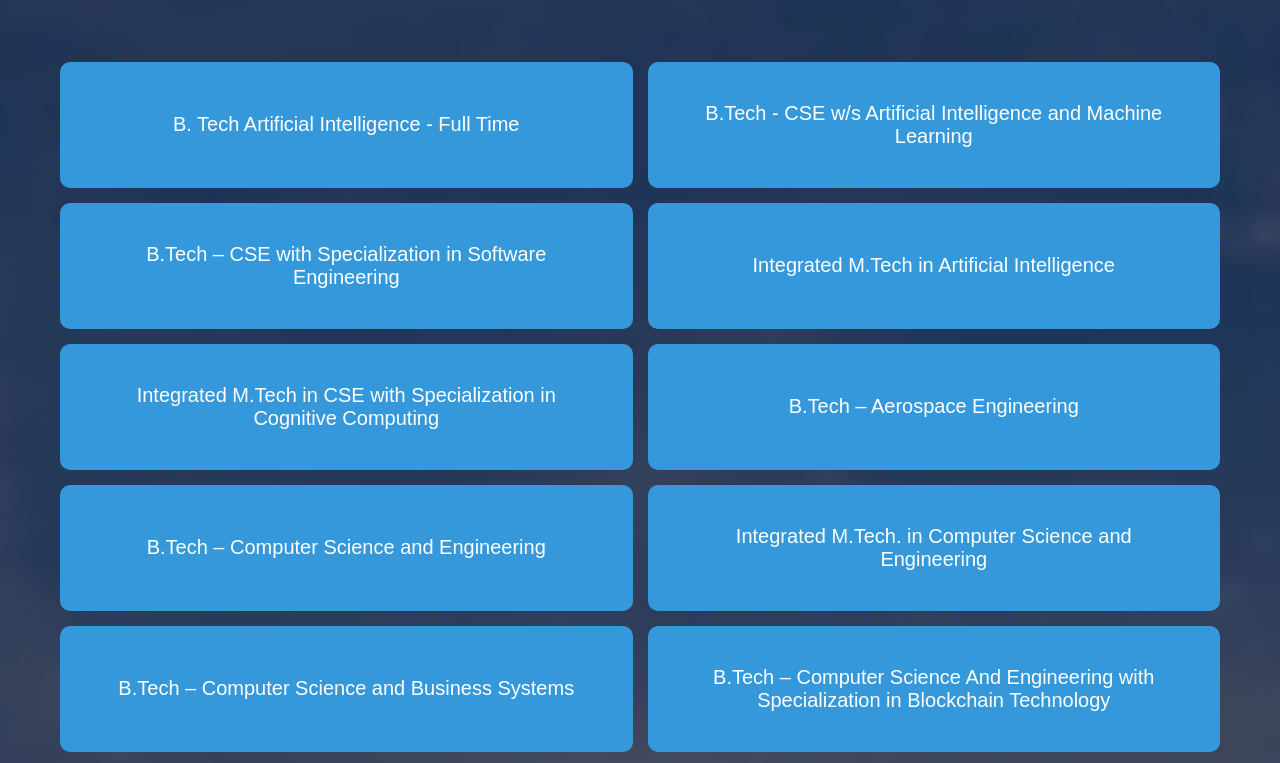
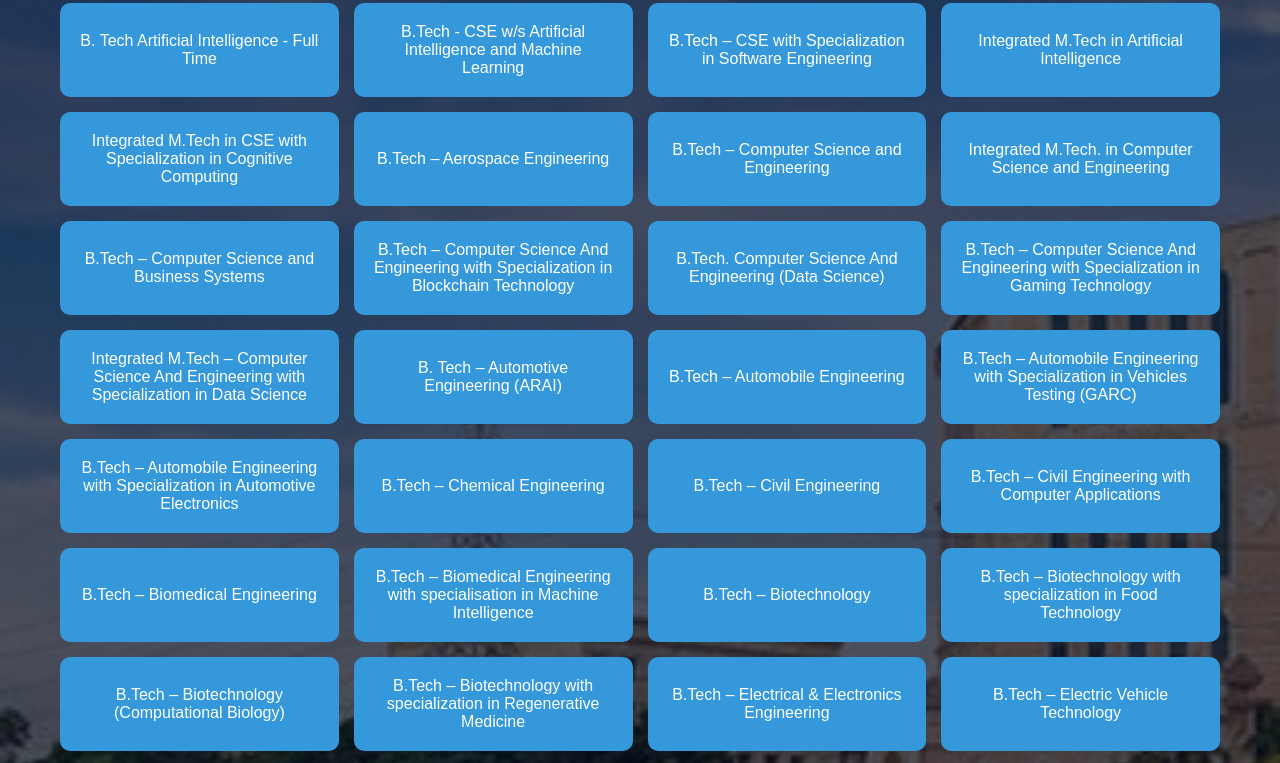
Before and after one commit to krishna25112003/SRM-smart-kiosk, a plain HTML site: page btechdetail.html in a window 1280 px wide. Shown: the part 257-1020 px from the top of the page. Drawn offline with Linux system fonts and the light colour scheme.

Commit message:
4x4 rows btechdetails page

```diff
--- a/button.style.css
+++ b/button.style.css
@@ -8,7 +8,7 @@
 
 body {
     font-family: 'Sora', sans-serif;
-    font-size: 30px;
+    font-size: 20px; /* Reduced font size */
     background-color: #f0f0f0;
     margin: 0;
     display: flex;
@@ -76,15 +76,15 @@ h2 {
 
 .buttons-container {
     display: grid;
-    grid-template-columns: repeat(2, 1fr);
+    grid-template-columns: repeat(4, 1fr); /* Changed columns to 4 */
     grid-gap: 15px;
     margin-top: 20px; /* Adjust as needed */
 }
 
 button, .info-button {
-    padding: 40px;
+    padding: 20px; /* Reduced padding */
     height: 100%;
-    font-size: 20px;
+    font-size: 16px; /* Reduced font size */
     color: #fff;
     background-color: #3498db;
     border: none;
```
